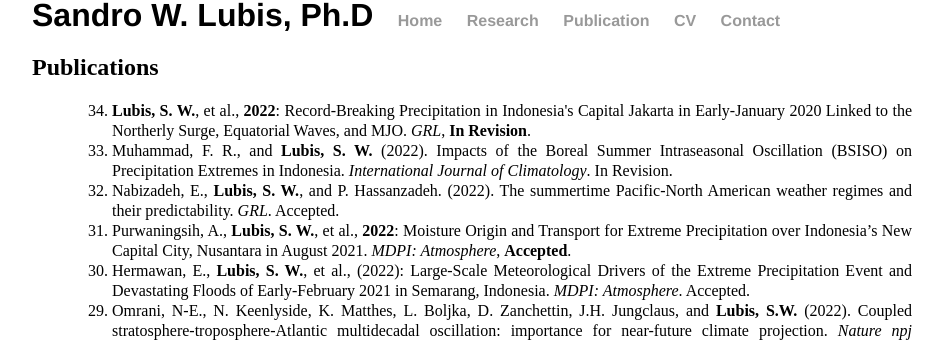
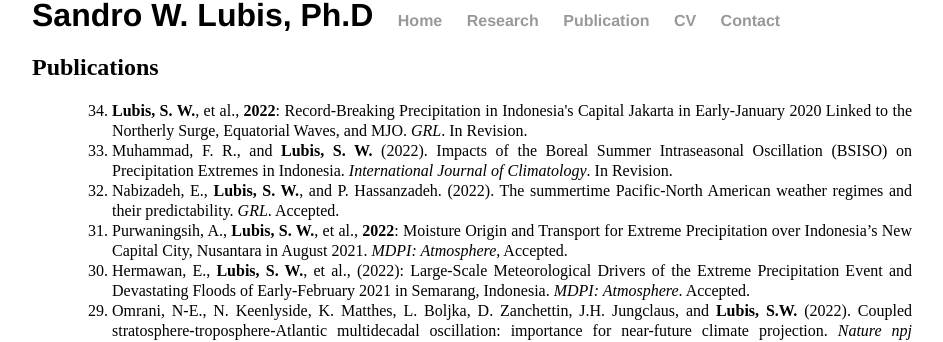
Before and after one commit to sandrolubis/sandrolubis.github.io, a Jekyll site: the page built from publication/index.html, in a window 1280 px wide. Shown: the part 227-569 px from the top of the page, without its empty margins (276-1219 px from the left). Built offline with Jekyll 4.4.1, drawn with Linux system fonts in a browser that asks for light colours.

```diff
--- a/publication/index.html
+++ b/publication/index.html
@@ -7,10 +7,10 @@ title: Publications | Sandro Lubis
 	<h2>Publications</h2>
 	<ol style="line-height:1.25; text-align:justify;">
 	<ol reversed>
-		<li><b>Lubis, S. W.</b>, et al., <b>2022</b>: Record-Breaking Precipitation in Indonesia's Capital Jakarta in Early-January 2020 Linked to the Northerly Surge, Equatorial Waves, and MJO. <i>GRL</i>, <b>In Revision</b>.</li>
+		<li><b>Lubis, S. W.</b>, et al., <b>2022</b>: Record-Breaking Precipitation in Indonesia's Capital Jakarta in Early-January 2020 Linked to the Northerly Surge, Equatorial Waves, and MJO. <i>GRL</i>. In Revision.</li>
 		<li>Muhammad, F. R., and <b>Lubis, S. W.</b> (2022). Impacts of the Boreal Summer Intraseasonal Oscillation (BSISO) on Precipitation Extremes in Indonesia. <i>International Journal of Climatology</i>. In Revision.</li>
 		<li>Nabizadeh, E., <b>Lubis, S. W.</b>, and P. Hassanzadeh. (2022). The summertime Pacific-North American weather regimes and their predictability. <i>GRL</i>. Accepted.</li>
-		<li>Purwaningsih, A., <b>Lubis, S. W.</b>, et al., <b>2022</b>: Moisture Origin and Transport for Extreme Precipitation over Indonesia’s New Capital City, Nusantara in August 2021. <i>MDPI: Atmosphere</i>, <b>Accepted</b>.</li>
+		<li>Purwaningsih, A., <b>Lubis, S. W.</b>, et al., <b>2022</b>: Moisture Origin and Transport for Extreme Precipitation over Indonesia’s New Capital City, Nusantara in August 2021. <i>MDPI: Atmosphere</i>, Accepted.</li>
 		<li>Hermawan, E., <b>Lubis, S. W.</b>, et al., (2022): Large-Scale Meteorological Drivers of the Extreme Precipitation Event and Devastating Floods of Early-February 2021 in Semarang, Indonesia. <i>MDPI: Atmosphere</i>. Accepted.</li>
 		<li>Omrani, N-E., N. Keenlyside, K. Matthes, L. Boljka, D. Zanchettin, J.H. Jungclaus, and <b>Lubis, S.W. </b> (2022). Coupled stratosphere-troposphere-Atlantic multidecadal oscillation: importance for near-future climate projection. <i>Nature npj Climate and Atmospheric Science</i>. Accepted.</li>
 		<li>Silverman, V., <b>Lubis, S. W.</b>, Harnik, N., and Matthes, K. (2021). A Synoptic View of the Early Winter Mid-Latitude QBO Signal. <i>Journal of the Atmospheric Sciences.</i> 78, 1, 249-267. <a href="https://doi.org/10.1175/JAS-D-20-0387.1">Link</a>.</li>
```
